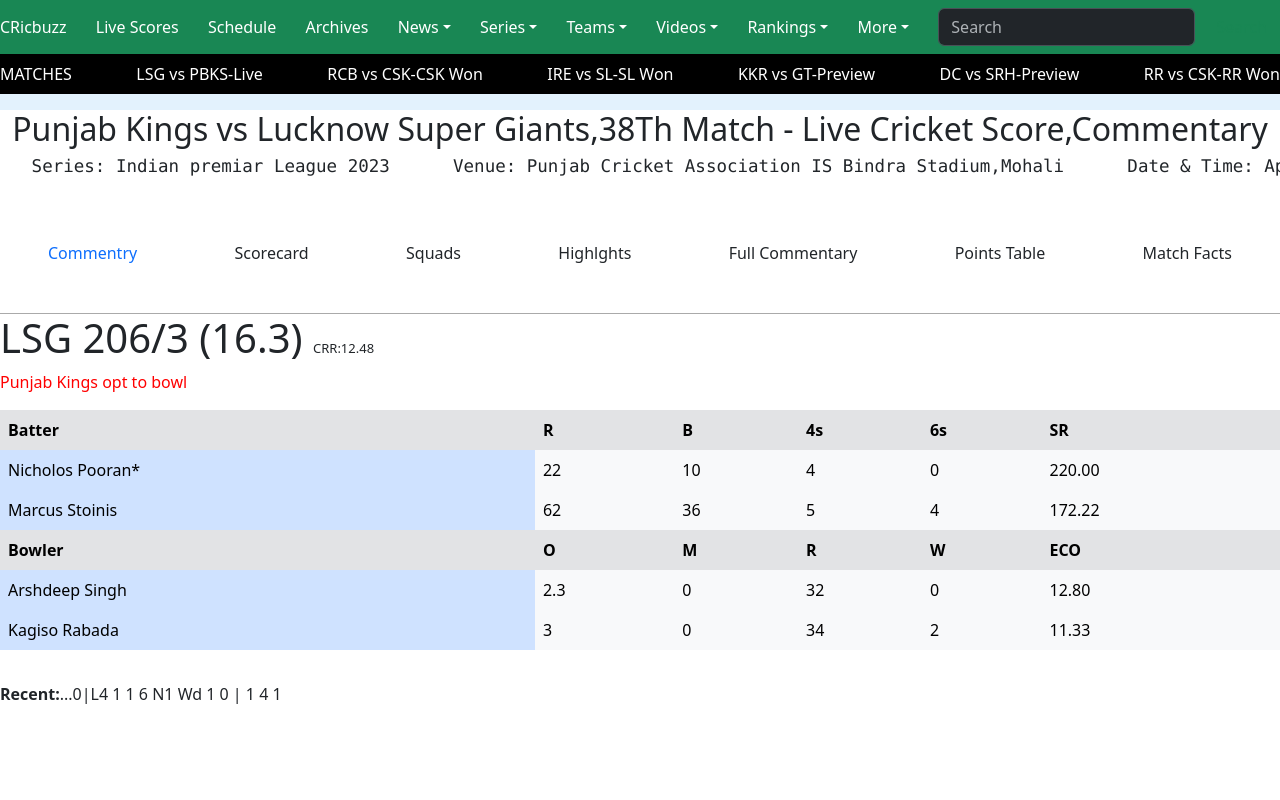
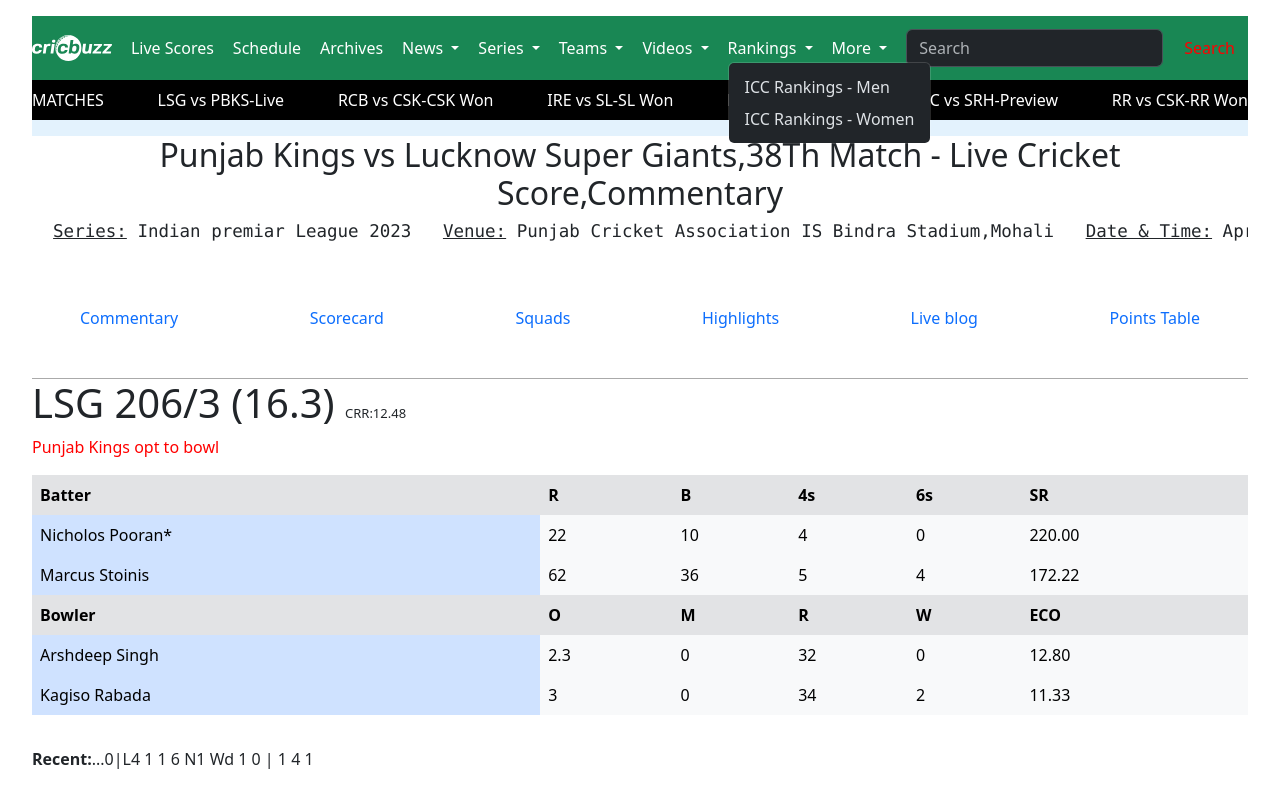
Before and after one commit to Rajeevhr10/Cribuzz, a plain HTML site: page index.html in a window 1280 px wide. Both pictures are taken after a click on the button "Rankings". Drawn offline with nearby package versions, Linux system fonts and the light colour scheme.

Commit message:
Added dropdowns

```diff
--- a/index.html
+++ b/index.html
@@ -9,22 +9,88 @@
   <title>Cricket Scoreboard</title>
 </head>
 <body>
+  <div class="list-unstyled">
   <nav class="navbar bg-success" data-bs-theme="dark" id="raj">
-        <a href="#" id="raj">CRicbuzz</a>
-        <a href="#" id="raj">Live Scores</a>
 
-        <a href="#" id="raj">Schedule</a>
-        <a href="#" id="raj">Archives</a>
-        <a class="nav-link dropdown-toggle" href="#" role="button" data-bs-toggle="dropdown"  >News</a>
-        <a class="nav-link dropdown-toggle" href="#" role="button" data-bs-toggle="dropdown"  >Series</a>
-        <a class="nav-link dropdown-toggle" href="#" role="button" data-bs-toggle="dropdown"  >Teams</a>
-        <a class="nav-link dropdown-toggle" href="#" role="button" data-bs-toggle="dropdown"  >Videos</a>
-        <a class="nav-link dropdown-toggle" href="#" role="button" data-bs-toggle="dropdown"  >Rankings</a>
-        <a class="nav-link dropdown-toggle" href="#" role="button" data-bs-toggle="dropdown"  >More</a>
+        <a href="./index.html">
+        <img src="./cb_logo.svg" alt="CRicbuzz" id="logo"></a>
+        <a href="https://www.cricbuzz.com/cricket-match/live-scores" id="raj">Live Scores</a>
+        <a href="https://www.cricbuzz.com/cricket-schedule/upcoming-series/international" id="raj">Schedule</a>
+        <a href="https://www.cricbuzz.com/cricket-scorecard-archives" id="raj">Archives</a>
+        <li class="nav-item dropdown list-unstyled">
+          <a class="nav-link dropdown-toggle" href="https://www.cricbuzz.com/cricket-news" role="button" data-bs-toggle="dropdown" aria-expanded="false">
+            News
+          </a>
+          <ul class="dropdown-menu">
+            <li><a class="dropdown-item" href="https://www.cricbuzz.com/cricket-news">All Stories</a></li>
+            <li><a class="dropdown-item" href="https://www.cricbuzz.com/cricket-news/latest-news">Latest News</a></li>
+            <li><a class="dropdown-item" href="https://www.cricbuzz.com/cricket-news/editorial/interviews">Interviews</a></li>
+            <li><a class="dropdown-item" href="https://www.cricbuzz.com/cricket-news/editorial/editorial-list">Opinions</a></li>
+            <li><a class="dropdown-item" href="https://www.cricbuzz.com/cricket-news/editorial/live-blogs">Live Blogs</a></li>
+          </ul>
+        </li>
+        <li class="nav-item dropdown">
+          <a class="nav-link dropdown-toggle" href="https://www.cricbuzz.com/cricket-schedule/series" role="button" data-bs-toggle="dropdown" aria-expanded="false">
+            Series
+          </a>
+          <ul class="dropdown-menu">
+            <li><a class="dropdown-item" href="https://www.cricbuzz.com/cricket-series/5945/indian-premier-league-2023">Indian Premier League</a></li>
+            <li><a class="dropdown-item" href="https://www.cricbuzz.com/cricket-series/4896/new-zealand-tour-of-pakistan-2023">New Zealand tour of Pakistan</a></li>
+            <li><a class="dropdown-item" href="https://www.cricbuzz.com/cricket-series/5913/ireland-tour-of-sri-lanka-2023">Ireland tour of Sri Lanka</a></li>
+            <li><a class="dropdown-item" href="https://www.cricbuzz.com/cricket-series/5917/icc-world-test-championship-final-2023">Icc World Test Championship Final 2023</a></li>
+          </ul>
+        </li>
+        <li class="nav-item dropdown">
+          <a class="nav-link dropdown-toggle" href="https://www.cricbuzz.com/cricket-team" role="button" data-bs-toggle="dropdown" aria-expanded="false">
+            Teams
+          </a>
+          <ul class="dropdown-menu">
+            <li><a class="dropdown-item" href="https://www.cricbuzz.com/cricket-team/india/2">India</a></li>
+            <li><a class="dropdown-item" href="https://www.cricbuzz.com/cricket-team/afghanistan/96">Afghanistan</a></li>
+            <li><a class="dropdown-item" href="https://www.cricbuzz.com/cricket-team/australia/4">Australia</a></li>
+            <li><a class="dropdown-item" href="https://www.cricbuzz.com/cricket-team/pakistan/3">Pakistan</a></li>
+            <li><a class="dropdown-item" href="https://www.cricbuzz.com/cricket-team/sri-lanka/5">Sri Lanka</a></li>
+            <li><a class="dropdown-item" href="https://www.cricbuzz.com/cricket-team/new-zealand/13">New Zealand</a></li>
+            <li><a class="dropdown-item" href="https://www.cricbuzz.com/cricket-team/england/9">England</a></li>
+            <li><a class="dropdown-item" href="https://www.cricbuzz.com/cricket-team/west-indies/10">West Indies</a></li>
+            <li><a class="dropdown-item" href="https://www.cricbuzz.com/cricket-team/south-africa/11">South Africa</a></li>
+          </ul>
+        </li>
+        <li class="nav-item dropdown">
+          <a class="nav-link dropdown-toggle" href="https://www.cricbuzz.com/cricket-videos" role="button" data-bs-toggle="dropdown" aria-expanded="false">
+            Videos
+          </a>
+          <ul class="dropdown-menu">
+            <li><a class="dropdown-item" href="https://www.cricbuzz.com/cricket-videos">All Videos</a></li>
+            <li><a class="dropdown-item" href="https://www.cricbuzz.com/cricket-videos/categories">Categories</a></li>
+            <li><a class="dropdown-item" href="https://www.cricbuzz.com/cricket-videos/playlists">Playlists</a></li>
+          </ul>
+        </li>
+        <li class="nav-item dropdown">
+          <a class="nav-link dropdown-toggle" href="" role="button" data-bs-toggle="dropdown" aria-expanded="false">
+            Rankings
+          </a>
+          <ul class="dropdown-menu">
+            <li><a class="dropdown-item" href="https://www.cricbuzz.com/cricket-stats/icc-rankings/men/batting">ICC Rankings - Men</a></li>
+            <li><a class="dropdown-item" href="https://www.cricbuzz.com/cricket-stats/icc-rankings/women/batting">ICC Rankings - Women</a></li>
+          </ul>
+        </li>
+        <li class="nav-item dropdown">
+          <a class="nav-link dropdown-toggle" href="#" role="button" data-bs-toggle="dropdown" aria-expanded="false">
+           More
+          </a>
+          <ul class="dropdown-menu">
+            <li><a class="dropdown-item" href="https://www.cricbuzz.com/cricket-stats/points-table/test/icc-world-test-championship">World Test Championship</a></li>
+            <li><a class="dropdown-item" href="https://www.cricbuzz.com/cricket-stats/points-table/odi/icc-men-cricket-world-cup-super-league">World cup Super League</a></li>
+            <li><a class="dropdown-item" href="https://www.cricbuzz.com/cricket-photo-gallery">Photos</a></li>
+          </ul>
+        </li>
+
         <form class="d-flex" role="search" >
           <input class="form-control me-2" type="search" placeholder="Search" aria-label="Search" i>
-          <button class="btn btn-outline-success" type="submit" d="raj">Search</button>
+          <button class="btn btn-outline-success" type="submit" style="color:red">Search</button>
         </form>
+      </div>
 
   </nav>
 
@@ -41,16 +107,16 @@
     <!-- Navbar content -->
   </nav>
   <center><h2>Punjab Kings vs Lucknow Super Giants,38Th Match - Live Cricket Score,Commentary</h2>
-  <h5> <pre>   Series: Indian premiar League 2023      Venue: Punjab Cricket Association IS Bindra Stadium,Mohali      Date & Time: Apr 28,7:30 PM LOCAL</pre></h5></center>
+  <h5> <pre>  <u>Series:</u> Indian premiar League 2023   <u>Venue:</u> Punjab Cricket Association IS Bindra Stadium,Mohali   <u>Date & Time:</u> Apr 28,7:30 PM LOCAL</pre></h5></center>
 
   <div class="d-flex align-content-between flex-wrap" id="info">
-    <div class="p-5"><a href="#">Commentry</a></div>
-    <div class="p-5">Scorecard</div>
-    <div class="p-5">Squads</div>
-    <div class="p-5">Highlghts</div>
-    <div class="p-5">Full Commentary</div>
-    <div class="p-5">Points Table</div>
-    <div class="p-5">Match Facts</div>
+    <div class="p-5" ><a href="#" id="r">Commentary</a></div>
+    <div class="p-5" ><a href="#">Scorecard</a></div>
+    <div class="p-5"><a href="#">Squads</a></div>
+    <div class="p-5"><a href="#">Highlights</a></div>
+    <div class="p-5" ><a href="#">Live blog</a></div>
+    <div class="p-5"><a href="#">Points Table</a></div>
+
     <!-- <div class="p-5">Photos</div> -->
    </div>
 
--- a/style.css
+++ b/style.css
@@ -1,3 +1,10 @@
+body{
+    margin-left: 1rem;
+    margin-right: 1rem;
+
+    padding: 1rem;
+
+}
 a{
 
     text-decoration: none;
@@ -25,7 +32,14 @@ a{
 {
     display: flex;
     justify-content:space-between;
-    border-bottom: 1px solid #aaa;
-    margin-bottom: 0%;
+    border-bottom: 0.5px solid #aaa;
+
+
 
 }
+#logo
+{
+    align-items: flex-start;
+    height: 3rem;
+    width: 5rem;
+}
```
Also changed, not shown: cb_logo.svg (added).
